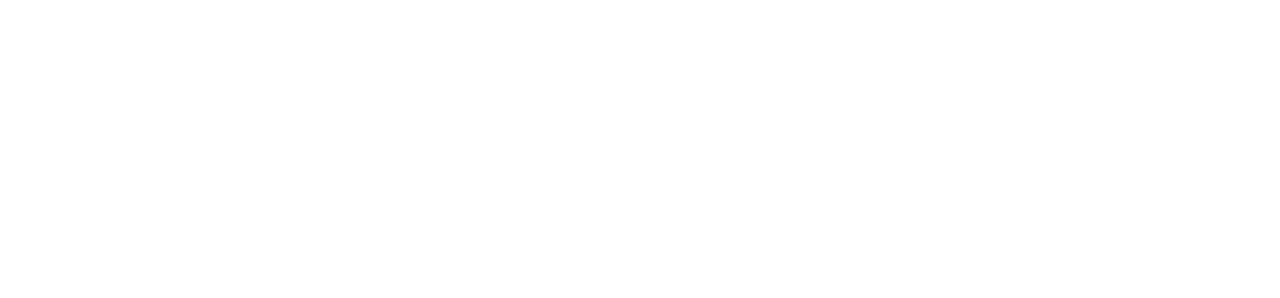
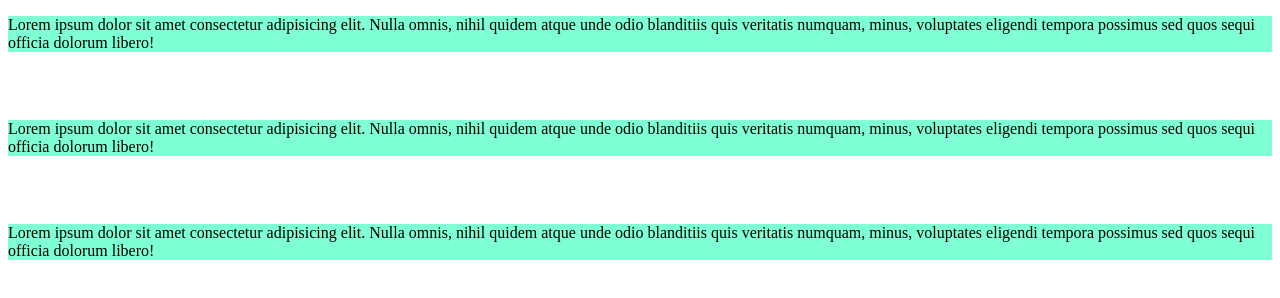
Before and after one commit to proffessorL/my-first-git-repo, a plain HTML site: page index.html in a window 1280 px wide. Drawn offline with Linux system fonts and the light colour scheme.

Commit message:
added my first blog

```diff
--- a/index.html
+++ b/index.html
@@ -4,8 +4,15 @@
     <meta charset="UTF-8">
     <meta name="viewport" content="width=device-width, initial-scale=1.0">
     <title>My first github Transfer</title>
+ <link rel="stylesheet" href="styles/backround.css">
+
 </head>
 <body>
+    <p>Lorem ipsum dolor sit amet consectetur adipisicing elit. Nulla omnis, nihil quidem atque unde odio blanditiis quis veritatis numquam, minus, voluptates eligendi tempora possimus sed quos sequi officia dolorum libero!</p> <br><br>
+
+      <p>Lorem ipsum dolor sit amet consectetur adipisicing elit. Nulla omnis, nihil quidem atque unde odio blanditiis quis veritatis numquam, minus, voluptates eligendi tempora possimus sed quos sequi officia dolorum libero!</p> <br><br>
+
+        <p>Lorem ipsum dolor sit amet consectetur adipisicing elit. Nulla omnis, nihil quidem atque unde odio blanditiis quis veritatis numquam, minus, voluptates eligendi tempora possimus sed quos sequi officia dolorum libero!</p> <br><br>
 
 </body>
 </html
--- /dev/null
+++ b/styles/backround.css
@@ -0,0 +1 @@
+ p{background-color: aquamarine;}
```
